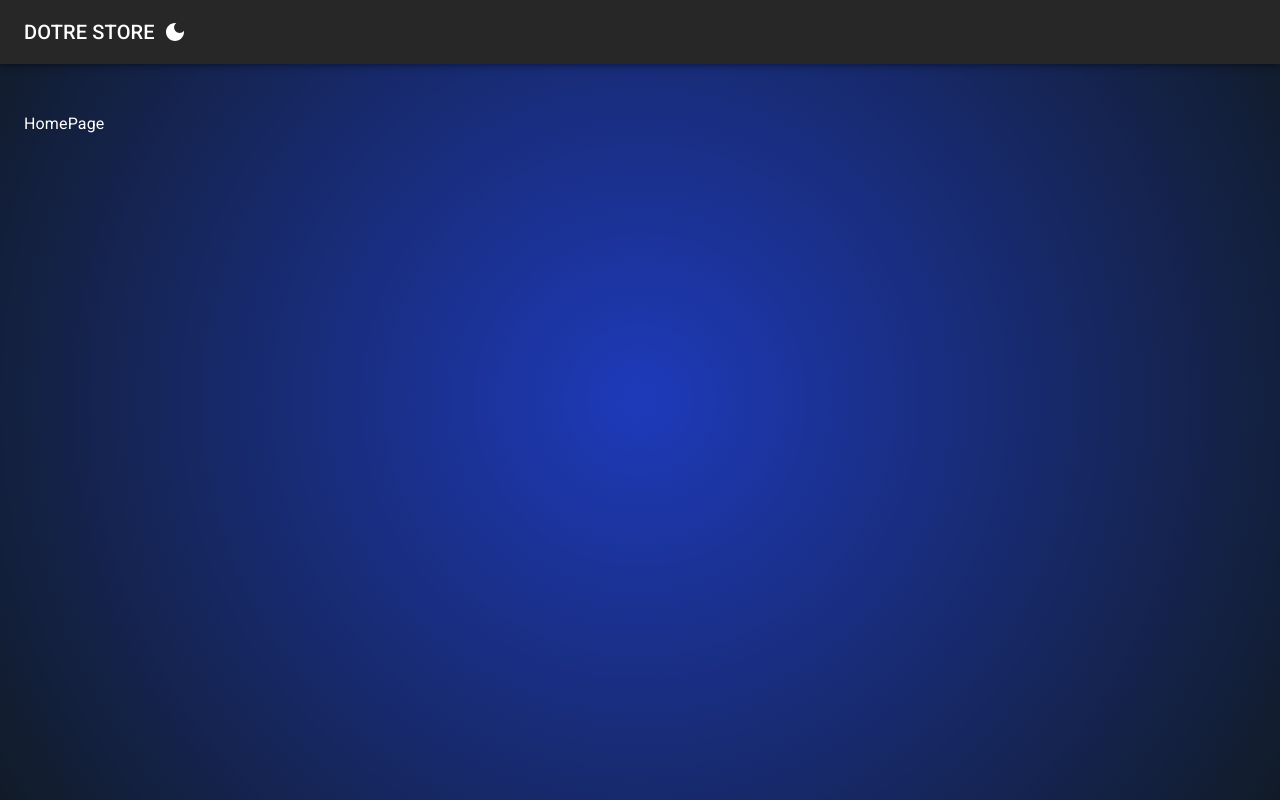
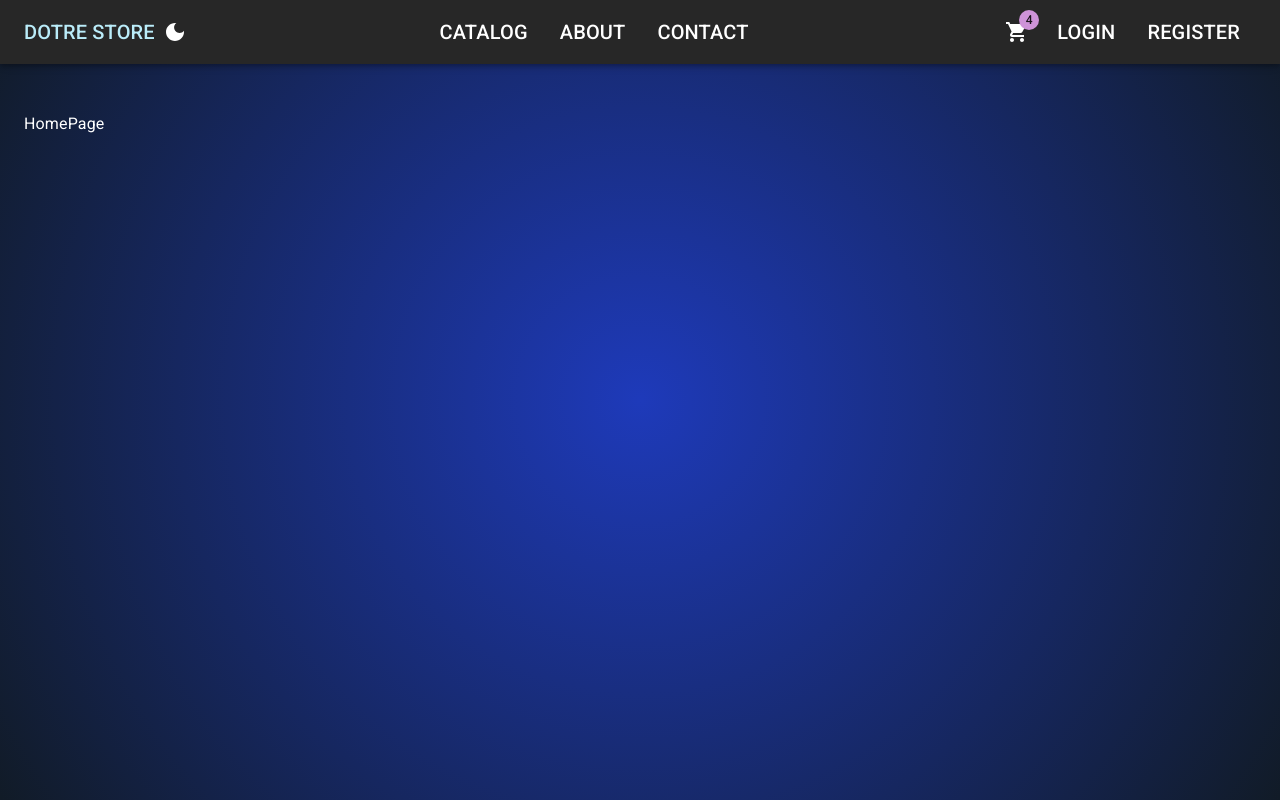
Before and after one commit to dev-andre-m/dotre-store-front, a React (Vite) app: page / in a window 1280 px wide. Built offline with nearby package versions, Linux system fonts and the light colour scheme.

Commit message:
added routes to navBar items, refactored navBar

```diff
--- a/src/app/layout/NavBar.tsx
+++ b/src/app/layout/NavBar.tsx
@@ -1,20 +1,78 @@
-import {AppBar, IconButton, Toolbar, Typography} from "@mui/material";
-import {DarkMode, LightMode} from "@mui/icons-material";
+import {AppBar, Badge, Box, IconButton, List, ListItem, Toolbar, Typography} from "@mui/material";
+import {DarkMode, LightMode, ShoppingCart} from "@mui/icons-material";
+import {NavLink} from "react-router-dom";
 
 type Props = {
     darkMode: boolean
     toggleDarkMode: () => void
 }
 
+const midLinks = [
+    {title: "catalog", path: "/catalog"},
+    {title: "about", path: "/about"},
+    {title: "contact", path: "/contact"}
+]
+
+const rightLinks = [
+    {title: "login", path: "/login"},
+    {title: "register", path: "/register"},
+]
+
+const navStyles = {
+    color: "inherit",
+    typography: "h6",
+    textDecoration: "none",
+    '&:hover': {
+        color: "grey.500"
+    },
+    '&.active': {
+        color: "#baecf9"
+    }
+}
+
 function NavBar({darkMode, toggleDarkMode}: Props) {
 
     return (
         <AppBar position="fixed">
-            <Toolbar>
-                <Typography variant="h6">DOTRE STORE</Typography>
-                <IconButton onClick={toggleDarkMode}>
-                    {darkMode ? <DarkMode/> : <LightMode sx={{color: "yellow"}}/>}
-                </IconButton>
+            <Toolbar sx={{display: "flex", justifyContent: "space-between", alignItems: "center"}}>
+                <Box sx={{display: "flex", alignItems: "center"}}>
+                    <Typography component={NavLink} sx={navStyles} to={"/"} variant="h6">DOTRE STORE</Typography>
+                    <IconButton onClick={toggleDarkMode}>
+                        {darkMode ? <DarkMode/> : <LightMode sx={{color: "yellow"}}/>}
+                    </IconButton>
+                </Box>
+                <List sx={{display: "flex"}}>
+                    {midLinks.map(({title, path}) => (
+                        <ListItem
+                            component={NavLink}
+                            to={path}
+                            key={path}
+                            sx={navStyles}>
+                            {title.toUpperCase()}
+                        </ListItem>
+                    ))}
+                </List>
+
+                <Box sx={{display: "flex", alignItems: "center"}}>
+                    <IconButton size={"large"} sx={{color: "inherit"}}>
+                        <Badge badgeContent={4} color={"secondary"}>
+                            <ShoppingCart></ShoppingCart>
+                        </Badge>
+                    </IconButton>
+                    <List sx={{display: "flex"}}>
+                        {rightLinks.map(({title, path}) => (
+                            <ListItem
+                                component={NavLink}
+                                to={path}
+                                key={path}
+                                sx={navStyles}
+                            >
+                                {title.toUpperCase()}
+                            </ListItem>
+                        ))}
+                    </List>
+                </Box>
+
             </Toolbar>
         </AppBar>
     );
```
